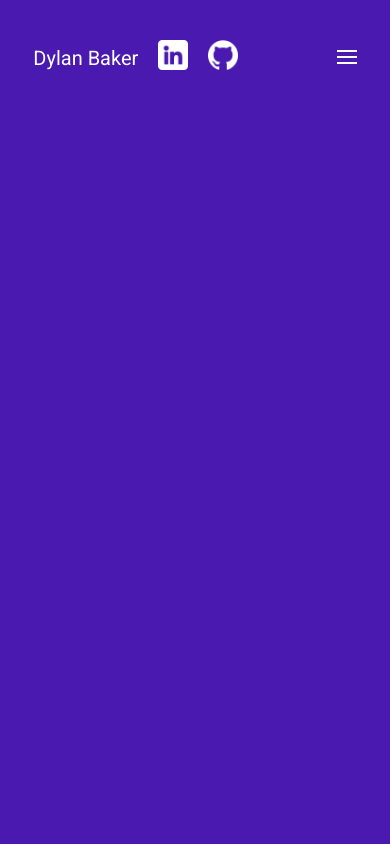
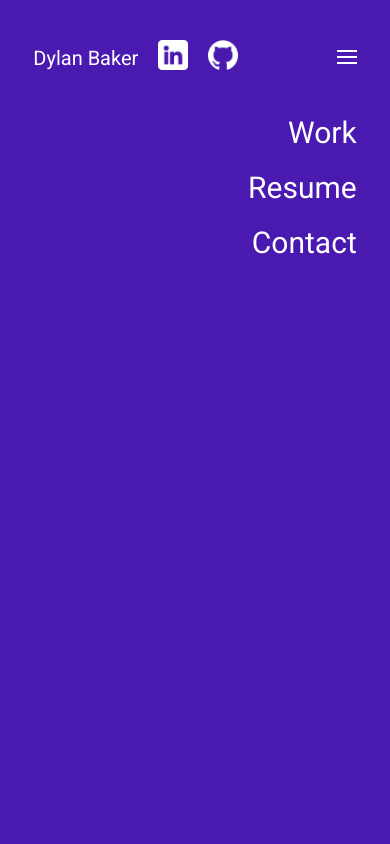
Before and after one commit to dbvker/portfolio, a React (Create React App) app: page / in a window 390 px wide. Both pictures are taken after a click on the icon 346 px from the left and 57 px from the top of the page. Shown: the top 844 px of the page. Built offline with nearby package versions, Linux system fonts and the light colour scheme.

Commit message:
added links to mobile navbar

```diff
--- a/src/Components/Header/Header.css
+++ b/src/Components/Header/Header.css
@@ -106,4 +106,20 @@ header .container {
     .menu-nav-closed {
         display: none;
     }
+
+    .menu-nav-links ul {
+        display: inline-block;
+        list-style: none;
+        padding: 0;
+    }
+
+    .menu-nav-links ul li {
+        padding: 10px 0;
+        font-size: 30px;
+    }
+
+    .menu-nav-links ul li a {
+        color: inherit;
+        text-decoration: none;
+    }
 }
--- a/src/Components/Header/Header.js
+++ b/src/Components/Header/Header.js
@@ -74,6 +74,19 @@ function Header() {
 
                         </nav>
                     </div>
+                    <div className='menu-nav-links'>
+                        <ul>
+                            <li>
+                                <a href='#work'>Work</a>
+                            </li>
+                            <li>
+                                <a href='#resume'>Resume</a>
+                            </li>
+                            <li>
+                                <a href='#contact'>Contact</a>
+                            </li>
+                        </ul>
+                    </div>
                 </div>
             </div>
         </header>
--- a/src/Components/Welcome/Welcome.js
+++ b/src/Components/Welcome/Welcome.js
@@ -24,8 +24,8 @@ const Welcome = () => {
               <img src={PicOfMe} className='welcome-avi' alt='me :)' onClick={handleClick} />
 
                 <div className='welcome-name-text'>Hey 👋, I'm Dylan!</div>
-                <p>💻 Full Stack Web Development</p>
-                <p>📍 <u>Find me here!</u></p>
+                <p><strong>💻 Full Stack Web Development</strong></p>
+                <p>📍 Find me here!</p>
                 <div className='welcome-find-me'>
                     <a href='https://www.linkedin.com/in/dylanmbaker/' target='_blank' rel='noreferrer'>
                         <img src={LinkedInIcon} alt='LinkedIn logo' />
```
